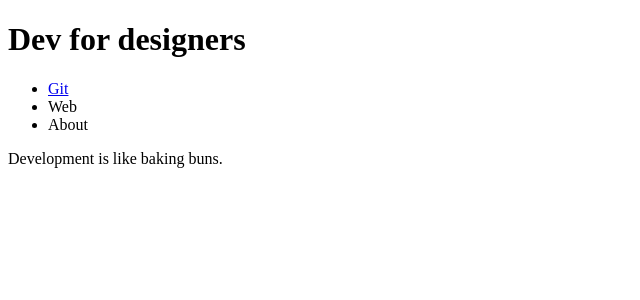
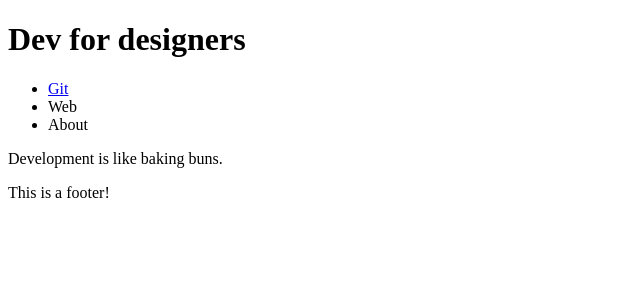
Before and after one commit to reaktor/development-for-designers, a Next.js app in the folder app/: page / in a window 1280 px wide. Shown: the top 300 px of the page, without its empty margins (0-640 px from the left). Built offline with nearby package versions, Linux system fonts and the light colour scheme.

Commit message:
Create a Footer component and add it to index and git pages

```diff
--- /dev/null
+++ b/app/components/Footer.jsx
@@ -0,0 +1,7 @@
+export default function Footer() {
+    return (
+        <footer>
+            This is a footer!
+        </footer>
+    )
+}
--- a/app/pages/git.jsx
+++ b/app/pages/git.jsx
@@ -1,4 +1,5 @@
 import Navi from "../components/Navi";
+import Footer from "../components/Footer";
 
 export default function Home() {
   return (
@@ -10,6 +11,7 @@ export default function Home() {
       <main>
         <p>Git is like riding in a limo.</p>
       </main>
+      <Footer />
     </>
   );
 }
--- a/app/pages/index.jsx
+++ b/app/pages/index.jsx
@@ -1,4 +1,5 @@
 import Navi from "../components/Navi";
+import Footer from "../components/Footer";
 
 export default function Home() {
   return (
@@ -10,6 +11,7 @@ export default function Home() {
       <main>
         <p>Development is like baking buns.</p>
       </main>
+      <Footer />
     </>
   );
 }
```
